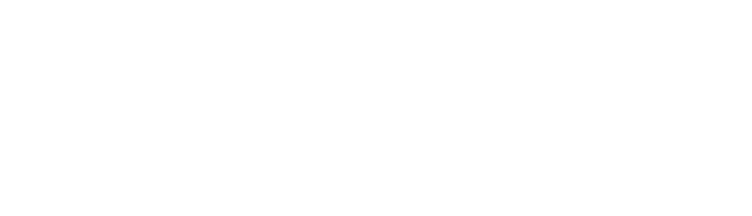
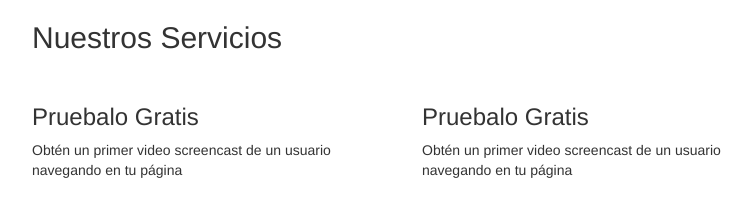
Before and after one commit to ShantalGovantes1792/30_Bussines, a plain HTML site: page index.html in a window 1280 px wide. Shown: the whole page, without its empty margins (38-790 px from the left). Drawn offline with Linux system fonts and the light colour scheme.

Commit message:
agregar el html con seccion de nosostros

```diff
--- a/index.html
+++ b/index.html
@@ -3,8 +3,50 @@
 	<head>
 	  	<meta charset="utf-8">
 	  	<title>User Testing 360°</title>
+	  	<link rel="stylesheet" type="text/css" href="css/bootstrap.min.css">
+	  	<link rel="stylesheet" type="text/css" href="css/font-awesome.min.css">
+	  	<link rel="stylesheet" type="text/css" href="css/icomoon.css">
+	  	<link rel="stylesheet" type="text/css" href="css/main">
+	  	<meta name="viewport" content="width=device-width, user-scalable=no, initial-scale=1.0, maximum-scale=1.0, minimum-scale=1.0">
+	  	<!-- HTML5 Shim and Respond.js Agrega soporte para elementos HTML5 y media quieries en IE8 -->
+	    <!-- ADVERTENCIA: Respond.js no soporta que ejecutes tu código via file:// -->
+	    <!--[if lt IE 9]>-->
 	</head>
 	<body>
-		<!--Escribe aqui tu codigo-->
+		<header>
+			<div class="container-fluid">
+				<nav>
+					<div class="row">
+						<div class="col-md-12">
+
+						</div>
+					</div>
+				</nav>
+			</div>
+		</header>
+		<!-- NUESTROS SERVICIOS -->
+		<section>
+			<div class="container">
+				<div class="row">
+					<div class="col-md-12 col-xs-12">
+						<h2>Nuestros Servicios</h2>
+					</div>
+				</div>
+				<div class="row">
+					<div class="col-md-4 col-sx-12"><!-- PRIMERA COLUMNA -->
+						<img src="" alt="">
+						<h3>Pruebalo Gratis</h3>
+						<p>Obtén un primer video screencast de un usuario navegando en tu página</p>
+					</div>
+					<div class="col-md-4 col-sx-12"><!-- SEGUNDA COLUMNA -->
+						<img src="" alt="">
+						<h3>Pruebalo Gratis</h3>
+						<p>Obtén un primer video screencast de un usuario navegando en tu página</p>
+					</div>
+				</div>
+			</div>
+		</section>
+		<script src="js/jquery.easing.min.js" type="text/javascript"></script>
+		<script src="js/bootstrap.min.js" type="text/javascript"></script>
     </body>
 </html>
```
